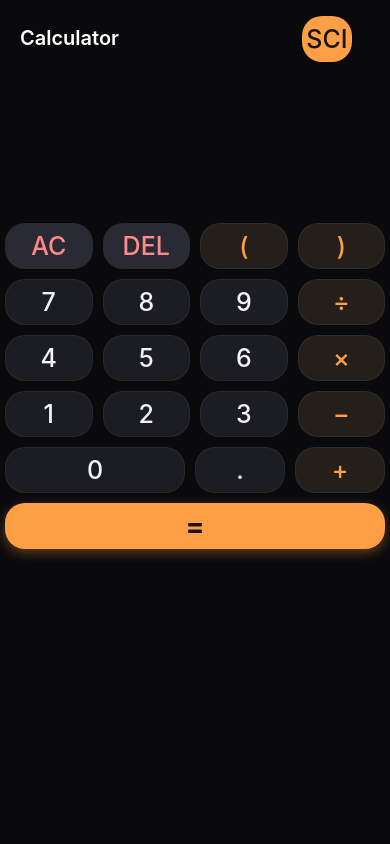
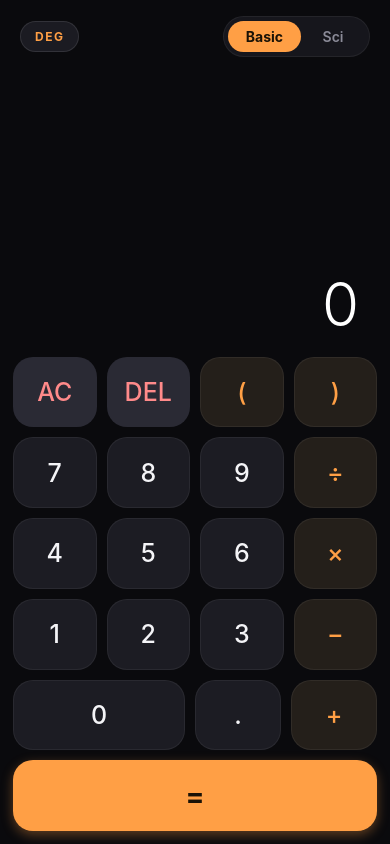
Before and after one commit to samkiell/SEN-214-Calculator, a React Native app: screen / in a window 390 px wide. Built offline with nearby package versions, Linux system fonts and the light colour scheme.

Commit message:
Rebuild app layout: proportional flex, segmented header, safe-area insets

```diff
--- a/App.tsx
+++ b/App.tsx
@@ -1,16 +1,13 @@
 import React, { useMemo, useState } from 'react';
+import { Pressable, StyleSheet, Text, View } from 'react-native';
 import {
+  SafeAreaProvider,
   SafeAreaView,
-  ScrollView,
-  StyleSheet,
-  Text,
-  View,
-} from 'react-native';
+} from 'react-native-safe-area-context';
 import { StatusBar } from 'expo-status-bar';
 
 import Display from './src/components/Display';
 import Keypad, { KeyDef } from './src/components/Keypad';
-import CalcButton from './src/components/CalcButton';
 import InputModal, { ModalField } from './src/components/InputModal';
 import { BASIC_ROWS, SCIENTIFIC_ROWS } from './src/keyLayouts';
 import { theme } from './src/theme';
@@ -242,49 +239,72 @@ export default function App() {
   const activeModalConfig = modalKind ? MODAL_CONFIGS[modalKind] : null;
 
   return (
-    <SafeAreaView style={styles.safe}>
+    <SafeAreaProvider>
+      <SafeAreaView style={styles.safe} edges={['top', 'bottom', 'left', 'right']}>
         <StatusBar style="light" />
         <View style={styles.container}>
-        {/* Header with mode toggle */}
+        {/* Header: angle-unit indicator + Basic/Scientific segmented control */}
         <View style={styles.header}>
-          <Text style={styles.appTitle}>Calculator</Text>
-          <CalcButton
-            label={scientific ? 'BASIC' : 'SCI'}
-            variant="toggle"
-            onPress={() => setScientific((s) => !s)}
-            style={styles.toggle}
-            flex={0}
+          <View style={styles.degPill}>
+            <Text style={styles.degText}>DEG</Text>
+          </View>
+
+          <View style={styles.segment}>
+            {(['Basic', 'Sci'] as const).map((mode) => {
+              const active =
+                (mode === 'Sci' && scientific) ||
+                (mode === 'Basic' && !scientific);
+              return (
+                <Pressable
+                  key={mode}
+                  onPress={() => setScientific(mode === 'Sci')}
+                  style={[styles.segmentBtn, active && styles.segmentBtnActive]}
+                >
+                  <Text
+                    style={[
+                      styles.segmentText,
+                      active && styles.segmentTextActive,
+                    ]}
+                  >
+                    {mode}
+                  </Text>
+                </Pressable>
+              );
+            })}
+          </View>
+        </View>
+
+        {/* Display — flex-grows so the value bottom-aligns just above the keys */}
+        <View
+          style={[
+            styles.displayArea,
+            scientific ? styles.displayAreaSci : styles.displayAreaBasic,
+          ]}
+        >
+          <Display
+            expression={expression}
+            preview={livePreview}
+            result={result}
+            isError={isError}
+            justEvaluated={justEvaluated}
           />
         </View>
 
-        {/* Display */}
-        <View style={styles.displayArea}>
-          <Display
-            expression={
-              isError
-                ? expression
-                : justEvaluated
-                ? expression
-                : expression + (livePreview ? `\n= ${livePreview}` : '')
-            }
-            result={result}
-            isError={isError}
-          />
-        </View>
-
-        {/* Keys */}
-        <ScrollView
-          style={styles.keysScroll}
-          contentContainerStyle={styles.keysContent}
-          showsVerticalScrollIndicator={false}
-        >
-          {scientific && (
-            <View style={styles.sciSection}>
+        {/* Keys — fill the rest of the screen; no scroll, no gaps */}
+        {scientific ? (
+          <View style={styles.keypadAreaSci}>
+            <View style={styles.sciKeypad}>
               <Keypad rows={SCIENTIFIC_ROWS} onKey={handleKey} />
             </View>
+            <View style={styles.basicKeypadSci}>
+              <Keypad rows={BASIC_ROWS} onKey={handleKey} />
+            </View>
+          </View>
+        ) : (
+          <View style={styles.keypadAreaBasic}>
+            <Keypad rows={BASIC_ROWS} onKey={handleKey} />
+          </View>
         )}
-          <Keypad rows={BASIC_ROWS} onKey={handleKey} />
-        </ScrollView>
       </View>
 
         {/* Multi-input operations modal */}
@@ -297,6 +317,7 @@ export default function App() {
           onCancel={() => setModalKind(null)}
         />
       </SafeAreaView>
+    </SafeAreaProvider>
   );
 }
 
@@ -308,37 +329,78 @@ const styles = StyleSheet.create({
   container: {
     flex: 1,
     paddingTop: 8,
+    paddingHorizontal: theme.spacing.sm,
+    paddingBottom: theme.spacing.sm,
   },
   header: {
     flexDirection: 'row',
     alignItems: 'center',
     justifyContent: 'space-between',
-    paddingHorizontal: 20,
-    paddingVertical: 8,
+    paddingHorizontal: theme.spacing.md,
+    paddingTop: theme.spacing.sm,
+    paddingBottom: theme.spacing.xs,
   },
-  appTitle: {
-    color: theme.colors.resultText,
-    fontSize: 20,
+  degPill: {
+    paddingHorizontal: 14,
+    paddingVertical: 7,
+    borderRadius: theme.radius.pill,
+    backgroundColor: theme.colors.surfaceElevated,
+    borderWidth: StyleSheet.hairlineWidth,
+    borderColor: theme.colors.borderStrong,
+  },
+  degText: {
+    color: theme.colors.accent,
+    fontSize: 12,
+    fontWeight: '700',
+    letterSpacing: 1.5,
+  },
+  segment: {
+    flexDirection: 'row',
+    backgroundColor: theme.colors.toggleTrack,
+    borderRadius: theme.radius.pill,
+    padding: 4,
+    borderWidth: StyleSheet.hairlineWidth,
+    borderColor: theme.colors.border,
+  },
+  segmentBtn: {
+    paddingHorizontal: 18,
+    paddingVertical: 7,
+    borderRadius: theme.radius.pill,
+    minWidth: 64,
+    alignItems: 'center',
+  },
+  segmentBtnActive: {
+    backgroundColor: theme.colors.toggleActiveBg,
+  },
+  segmentText: {
+    color: theme.colors.toggleInactiveText,
+    fontSize: 14,
     fontWeight: '600',
   },
-  toggle: {
-    paddingHorizontal: 18,
-    minWidth: 86,
-    height: 44,
-    margin: 0,
+  segmentTextActive: {
+    color: theme.colors.toggleActiveText,
+    fontWeight: '700',
   },
   displayArea: {
-    minHeight: 150,
     justifyContent: 'flex-end',
+    minHeight: 110,
   },
-  keysScroll: {
-    flex: 1,
+  displayAreaBasic: {
+    flex: 3,
   },
-  keysContent: {
-    justifyContent: 'flex-end',
-    paddingBottom: 12,
+  displayAreaSci: {
+    flex: 2,
   },
-  sciSection: {
-    marginBottom: 4,
+  keypadAreaBasic: {
+    flex: 5,
+  },
+  keypadAreaSci: {
+    flex: 9,
+  },
+  sciKeypad: {
+    flex: 5,
+  },
+  basicKeypadSci: {
+    flex: 6,
   },
 });
```
Lines whose indentation alone changed are shown as unchanged.
